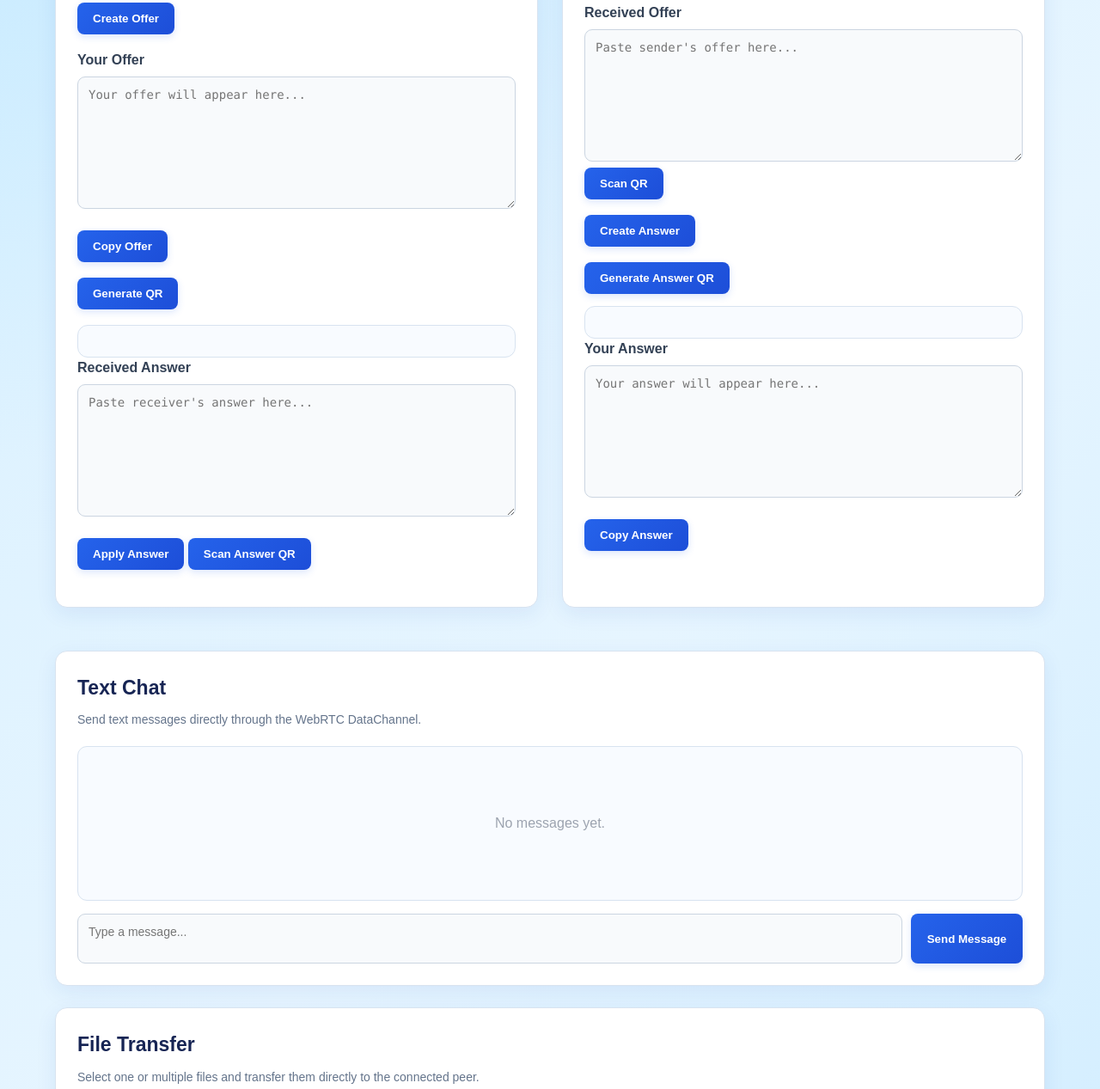
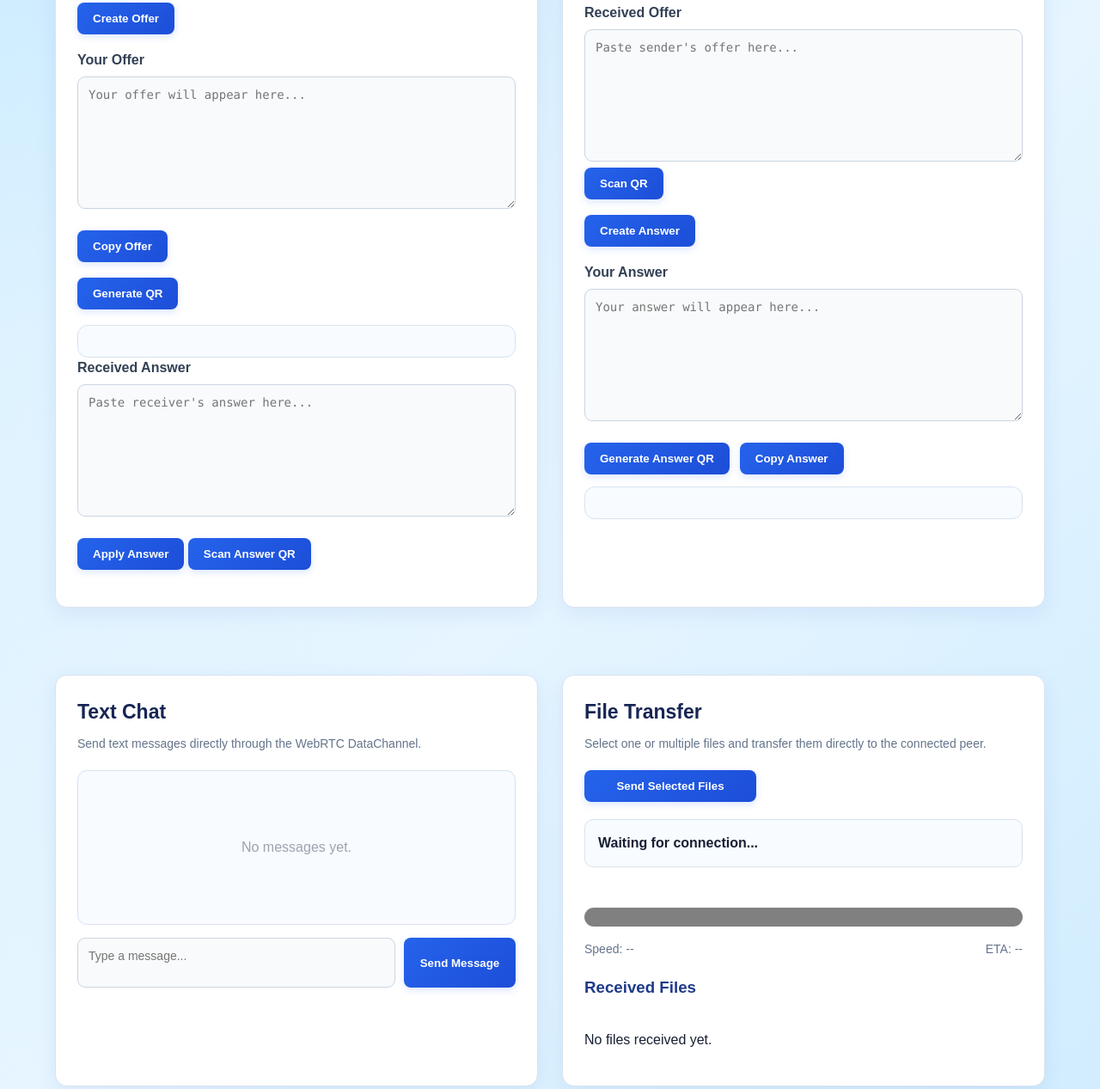
Before and after one commit to soniyapatel85/p2p-file-drop, a plain HTML site: page index.html in a window 1280 px wide. Shown: the part 763-2030 px from the top of the page at 86% size. Drawn offline with Linux system fonts and the light colour scheme.

Commit message:
generate answer qr

```diff
--- a/css/style.css
+++ b/css/style.css
@@ -1355,3 +1355,10 @@
         padding: 12px;
     }
 }
+
+.answer-actions {
+    display: flex;
+    gap: 12px;
+    align-items: center;
+    flex-wrap: wrap;
+}
--- a/index.html
+++ b/index.html
@@ -152,16 +152,10 @@
     Create Answer
   </button>
 </div>
-          <button id="generate-answer-qr" type="button">
-            Generate Answer QR
-          </button>
-
-          <div id="answer-qr" class="qr-container" hidden></div>
 
 <!-- ANSWER -->
-
 <div class="form-group">
-            <label for="receiver-answer-code"> Your Answer </label>
+  <label for="receiver-answer-code">Your Answer</label>
 
   <textarea
     id="receiver-answer-code"
@@ -171,13 +165,21 @@
   ></textarea>
 </div>
 
-          <!-- COPY ANSWER -->
+<!-- ANSWER ACTIONS -->
+<div class="answer-actions">
 
-          <div class="form-group">
-            <button id="copy-answer" type="button">Copy Answer</button>
+  <button id="generate-answer-qr" type="button">
+    Generate Answer QR
+  </button>
+
+  <button id="copy-answer" type="button">
+    Copy Answer
+  </button>
+
 </div>
+
+<div id="answer-qr" class="qr-container" hidden></div>
 </section>
-      </div>
 
       <!-- ========================================= -->
       <!-- PHASE 11 — TEXT CHAT -->
```
Lines whose indentation alone changed are shown as unchanged.
